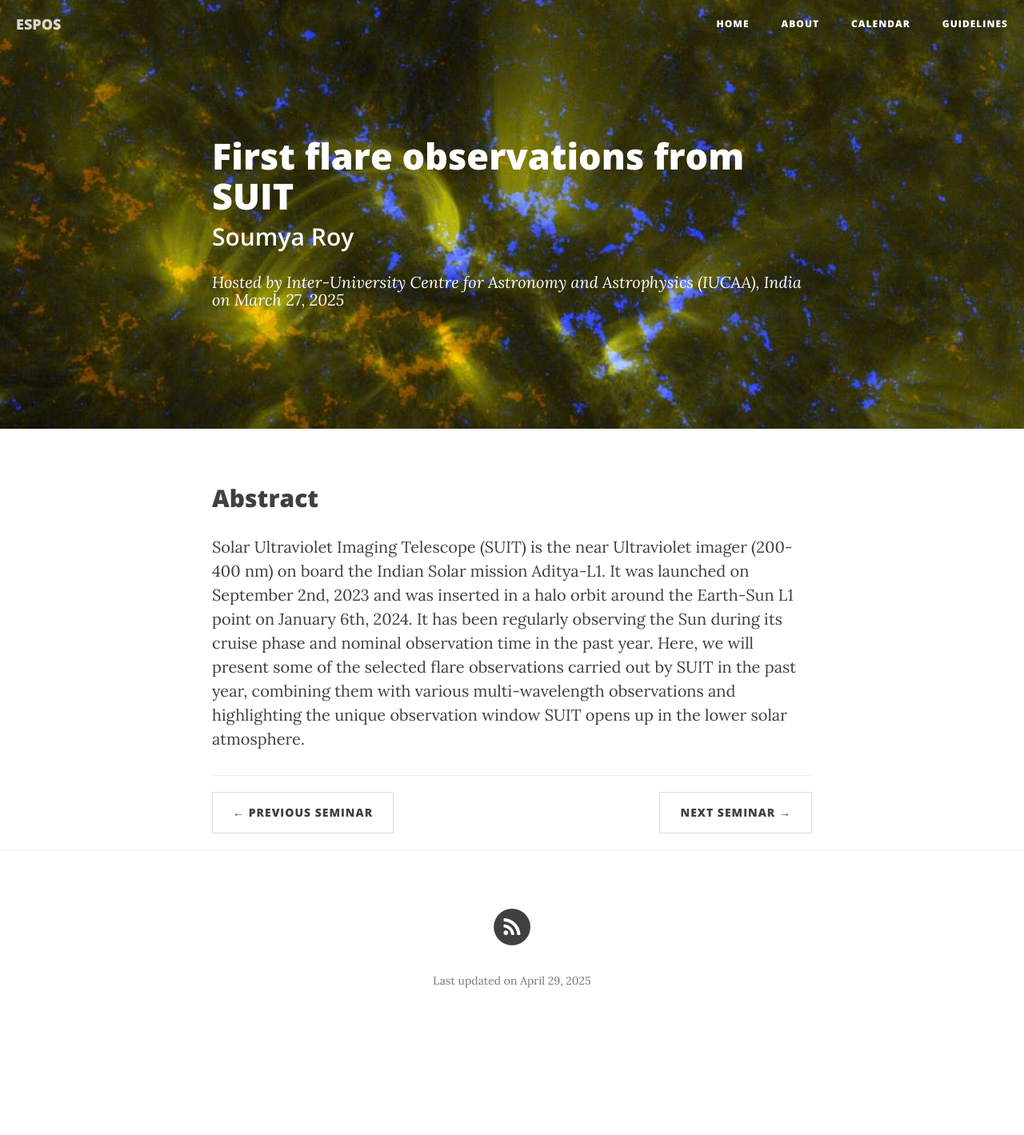
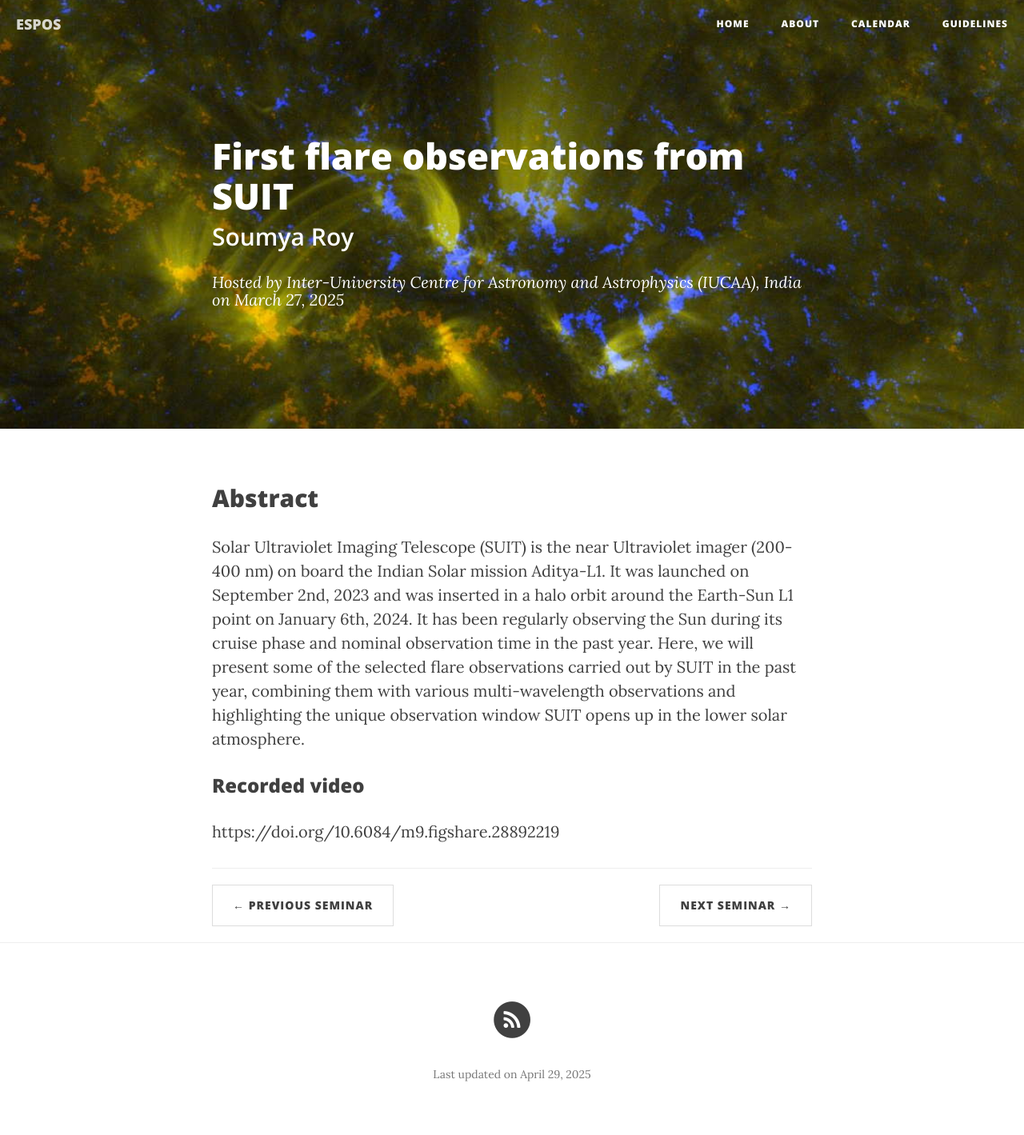
Before and after one commit to ITA-Solar/espos, a Jekyll site: the page built from _posts/2025-03-27-Roy.md, in a window 1280 px wide. Shown: the whole page at 80% size. Built offline with Jekyll 4.4.1, drawn with Linux system fonts in a browser that asks for light colours; nearby versions of some CDN libraries; before the commit the page ends 1302 px from its top, so only the background shows below that.

Commit message:
Update 2025-03-27-Roy.md

```diff
--- a/_posts/2025-03-27-Roy.md
+++ b/_posts/2025-03-27-Roy.md
@@ -10,3 +10,7 @@ published:  true
 
 ## Abstract
 Solar Ultraviolet Imaging Telescope (SUIT) is the near Ultraviolet imager (200-400 nm) on board the Indian Solar mission Aditya-L1. It was launched on September 2nd, 2023 and was inserted in a halo orbit around the Earth-Sun L1 point on January 6th, 2024. It has been regularly observing the Sun during its cruise phase and nominal observation time in the past year. Here, we will present some of the selected flare observations carried out by SUIT in the past year, combining them with various multi-wavelength observations and highlighting the unique observation window SUIT opens up in the lower solar atmosphere.
+
+### Recorded video
+
+https://doi.org/10.6084/m9.figshare.28892219
```
